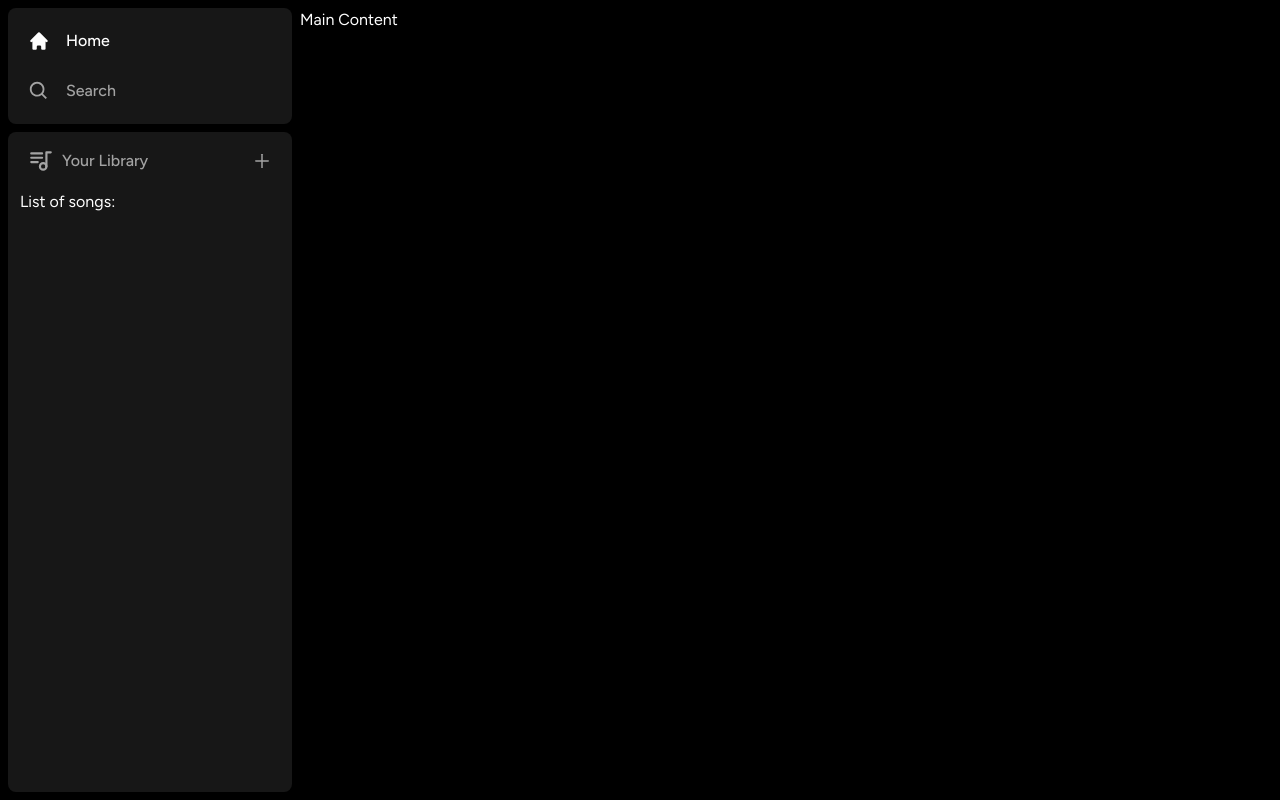
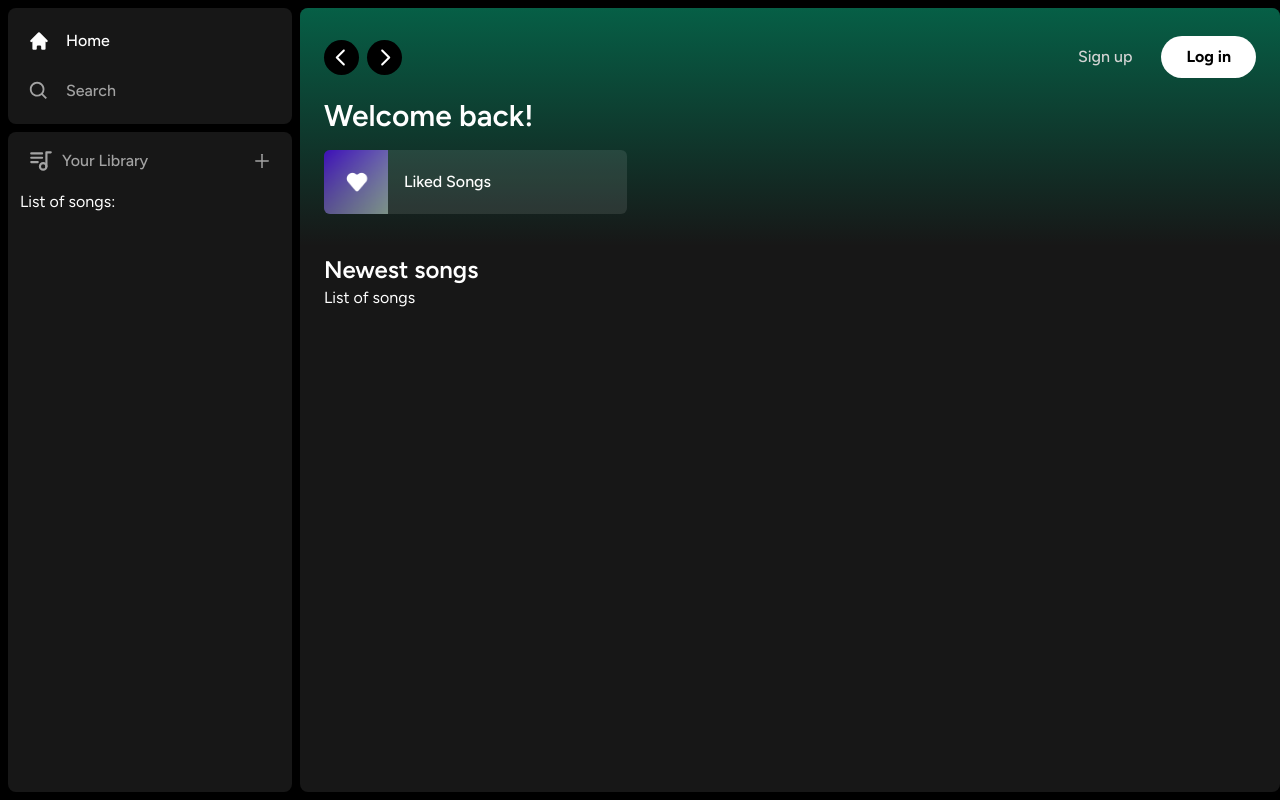
Before and after one commit to ddebixx/music-app-starter, a Next.js app: page / in a window 1280 px wide. Built offline with nearby package versions, Linux system fonts and the light colour scheme.

Commit message:
main layout done

```diff
--- a/src/app/(site)/page.tsx
+++ b/src/app/(site)/page.tsx
@@ -1,7 +1,31 @@
+import { Header } from "@/components/Header";
+import { ListItem } from "@/components/ListItem";
+
 export default function Home() {
   return (
-      <div className="">
-        Main Content
+    <div className="bg-neutral-900 rounded-lg h-full w-full overflow-hidden overflow-y-auto">
+      <Header>
+        <div className="mb-2">
+          <h1 className="text-white text-3xl font-semibold">
+            Welcome back!
+          </h1>
+          <div className="grid grid-cols-1 gap-3 mt-4 sm:grid-cols-2 xl:grid-cols-3 2xl:grid-cols-4">
+            <ListItem image="/images/liked.png"
+              name="Liked Songs"
+              href="liked" />
+          </div>
+        </div>
+      </Header>
+      <div className="mt-2 mb-7 px-6">
+        <div className="flex justify-between items-center">
+          <h1 className="text-white text-2xl font-semibold">
+            Newest songs
+          </h1>
+        </div>
+        <div>
+          List of songs
+        </div>
       </div>
+    </div>
   )
 }
--- /dev/null
+++ b/src/components/Button.tsx
@@ -0,0 +1,26 @@
+import { forwardRef } from "react";
+import { twMerge } from "tailwind-merge";
+
+interface ButtonProps
+    extends React.ButtonHTMLAttributes<HTMLButtonElement> { }
+
+export const Button = forwardRef<HTMLButtonElement, ButtonProps>(({
+    children,
+    className,
+    disabled,
+    type = "button",
+    ...props
+}, ref) => {
+    return (
+        <button
+        type={type}
+        className={twMerge("w-full rounded-full bg-green-500 border border-transparent px-3 py-3 text-black font-bold hover:placeholder-opacity-75 disabled:opacity-50 disabled:cursor-not-allowed transition", className)}
+        disabled={disabled}
+        ref={ref}
+        {...props}>
+            {children}
+        </button>
+    )
+})
+
+Button.displayName = "Button";
--- /dev/null
+++ b/src/components/Header.tsx
@@ -0,0 +1,66 @@
+"use client"
+
+import { useRouter } from "next/navigation";
+import { twMerge } from "tailwind-merge";
+import { RxCaretLeft, RxCaretRight } from "react-icons/rx";
+import { HiHome } from "react-icons/hi";
+import { BiSearch } from "react-icons/bi";
+import { Button } from "./Button";
+
+interface HeaderProps {
+    children: React.ReactNode;
+    className?: string;
+}
+
+export const Header: React.FC<HeaderProps> = ({
+    children,
+    className
+}) => {
+    const router = useRouter();
+
+    const handleLogOut = () => {
+        //Hadle logout
+    }
+
+    return (
+        <div className={twMerge("h-fit bg-gradient-to-b from-emerald-800 p-6", className)}>
+            <div className="w-full mb-4 flex items-center justify-between">
+                <div className="hidden gap-x-2 items-center md:flex">
+                    <button className="rounded-full bg-black flex items-center justify-center hover:opacity-75 transition"
+                        onClick={() => router.back()}>
+                        <RxCaretLeft className="text-white" size={35} />
+                    </button>
+                    <button className="rounded-full bg-black flex items-center justify-center hover:opacity-75 transition"
+                        onClick={() => router.forward()}>
+                        <RxCaretRight className="text-white" size={35} />
+                    </button>
+                </div>
+                <div className="flex gap-x-2 items-center md:hidden">
+                    <button className="rounded-full p-2 bg-white flex items-center fustify-center hover:placeholder-opacity-75 transition">
+                        <HiHome className="text-black" size={20} />
+                    </button>
+                    <button className="rounded-full p-2 bg-white flex items-center fustify-center hover:placeholder-opacity-75 transition">
+                        <BiSearch className="text-black" size={20} />
+                    </button>
+                </div>
+                <div className="flex justify-between items-center  gap-x-4">
+                    <>
+                        <div>
+                            <Button className="bg-transparent text-neutral-300 font-medium"
+                            onClick={() => {}}>
+                                Sign up
+                            </Button>
+                        </div>
+                        <div>
+                            <Button className="bg-white px-6 py-2"
+                            onClick={() => {}}>
+                                Log in
+                            </Button>
+                        </div>
+                    </>
+                </div>
+            </div>
+            {children}
+        </div>
+    )
+}
--- /dev/null
+++ b/src/components/ListItem.tsx
@@ -0,0 +1,44 @@
+"use client";
+
+import { useRouter } from "next/navigation";
+import Image from "next/image";
+import { FaPlay } from "react-icons/fa";
+
+interface ListItemProps {
+    image: string;
+    name: string;
+    href: string;
+}
+
+export const ListItem:React.FC<ListItemProps> = ({
+    image,
+    name,
+    href
+}) => {
+    const router = useRouter();
+
+    const onClick = () => {
+        //Add autnentication before push
+        router.push(href);
+    }
+
+    return(
+        <>
+            <button className="relative group flex items-center rounded-md overflow-hidden gap-x-4 bg-neutral-100/10 pr-4 transition hover:bg-neutral-100/20"
+            onClick={onClick}>
+                <div className="relative min-h-[64px] min-w-[64px]">
+                    <Image className="object-cover"
+                    fill
+                    src={image}
+                    alt="Heart"/>
+                </div>
+                <p className="font-medium truncate py-5">
+                    {name}
+                </p>
+                <div className="absolute transition opacity-0 rounded-full flex items-center justify-center bg-green-500 p-4 drop-shadow-md right-5 group-hover:opacity-100 hover:scale-110">
+                    <FaPlay className="text-black"/>
+                </div>
+            </button>
+        </>
+    )
+}
```
Also changed, not shown: public/images/liked.png (added).
